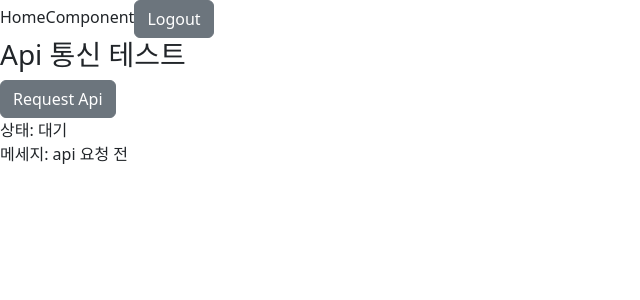
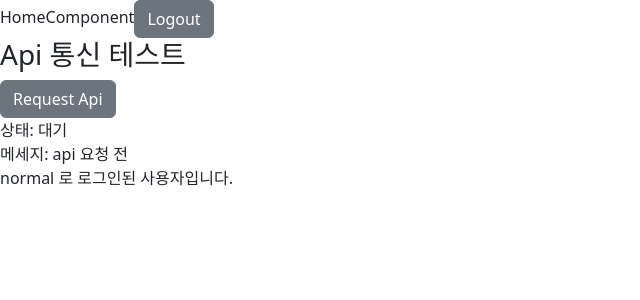
Before and after one commit to KiimDoHyun/sns_login_front, a React (Create React App) app: page /home in a window 1280 px wide. Shown: the top 300 px of the page, without its empty margins (0-640 px from the left). Built offline with nearby package versions, Linux system fonts and the light colour scheme; no server answers.

Commit message:
로그인된 상태 확인

```diff
--- a/src/Components/HomeComponent.jsx
+++ b/src/Components/HomeComponent.jsx
@@ -4,6 +4,7 @@ import styled from "styled-components";
 
 const HomeComponent = (props) => {
     const { onClickRequestApi, onClickLogout, apiResult } = props;
+    console.log(apiResult);
     return (
         <HomeComponentBlock>
             HomeComponent
@@ -13,6 +14,10 @@ const HomeComponent = (props) => {
                 <Button onClick={onClickRequestApi}>Request Api</Button>
                 <div>상태: {apiResult.type}</div>
                 <div>메세지: {apiResult.message}</div>
+                <div>
+                    {apiResult.data.loginType || "일반"} 로 로그인된
+                    사용자입니다.
+                </div>
             </div>
         </HomeComponentBlock>
     );
--- a/src/Container/HomeContainer.jsx
+++ b/src/Container/HomeContainer.jsx
@@ -8,6 +8,9 @@ const HomeContainer = () => {
     const [apiResult, setApiResult] = useState({
         type: "대기",
         message: "api 요청 전",
+        data: {
+            loginType: "normal",
+        },
     });
     const navigate = useNavigate();
     const onClickLogout = async () => {
```
